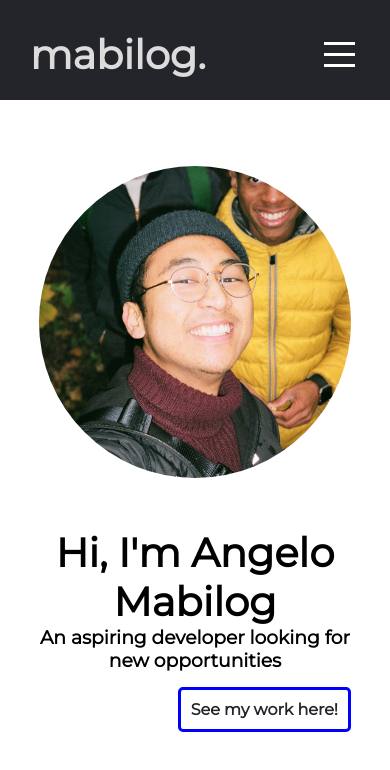
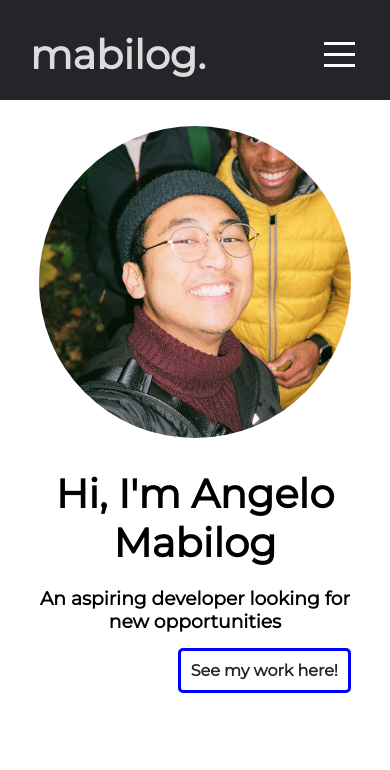
Before and after one commit to mabilog/website, a React (Create React App) app: page / in a window 390 px wide. Shown: the top 770 px of the page. Built offline with nearby package versions, Linux system fonts and the light colour scheme.

Commit message:
lets continue tomorrow!

```diff
--- a/src/components/home.scss
+++ b/src/components/home.scss
@@ -17,7 +17,7 @@
      border-radius: 50%;
     }
     .center__right{
-     padding-left: 50px;
+     padding-left: 5%;
      position: relative;
      height: 300px;
      h1{
@@ -54,17 +54,30 @@
  }
 }
 
+@media screen and (max-width: 1226px){
+  .home{
+    .center{
+      // height: 100%;
+      // width: 600px;
+      .center__right{
+        min-height: 380px;
+      }
+    }
+  }
+}
+
 @media screen and (max-width: $breakpointmobile){
   .home{
     .center{
       display: flex;
       flex-direction: column;
      .center__right{
-       padding:50px 0;
+       padding:10% 0;
 
        h1{
          font-size: 40px;
          text-align: center;
+         padding-bottom: 20px;
        }
      }
     }
```
